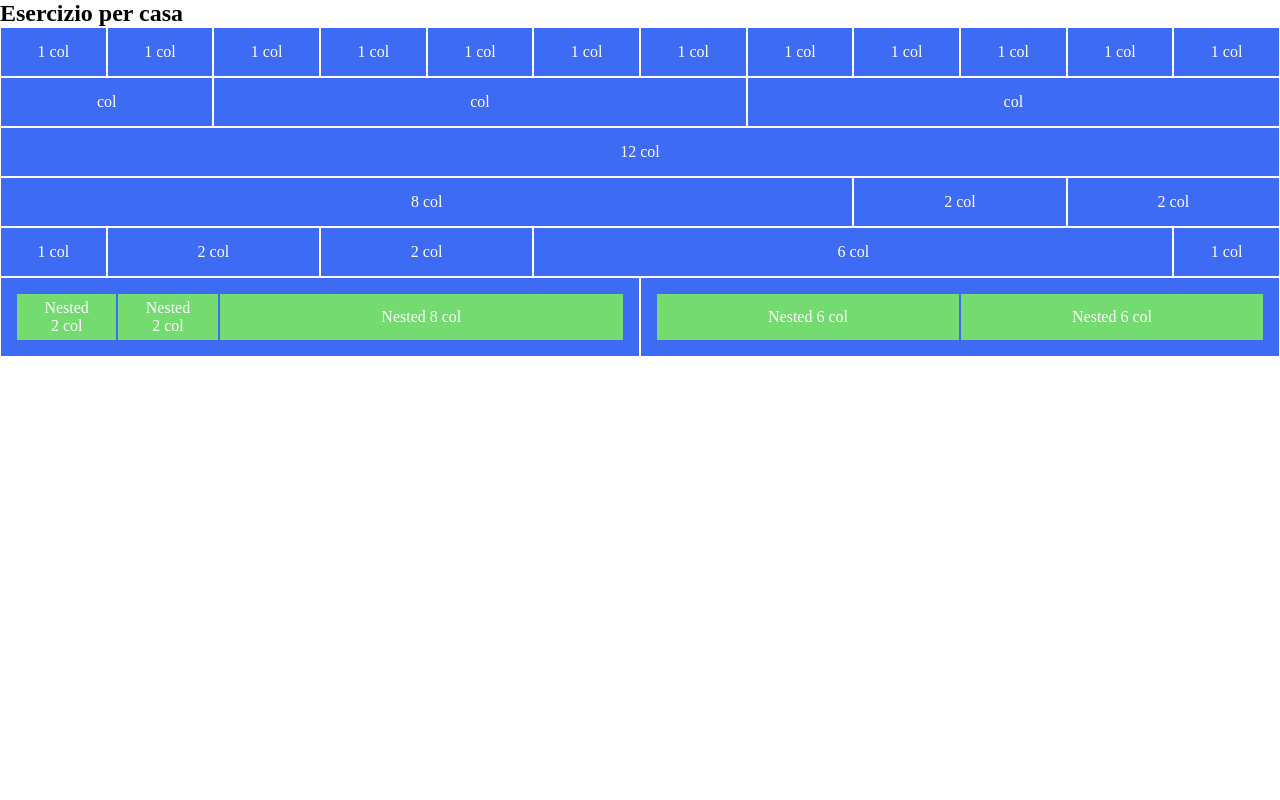
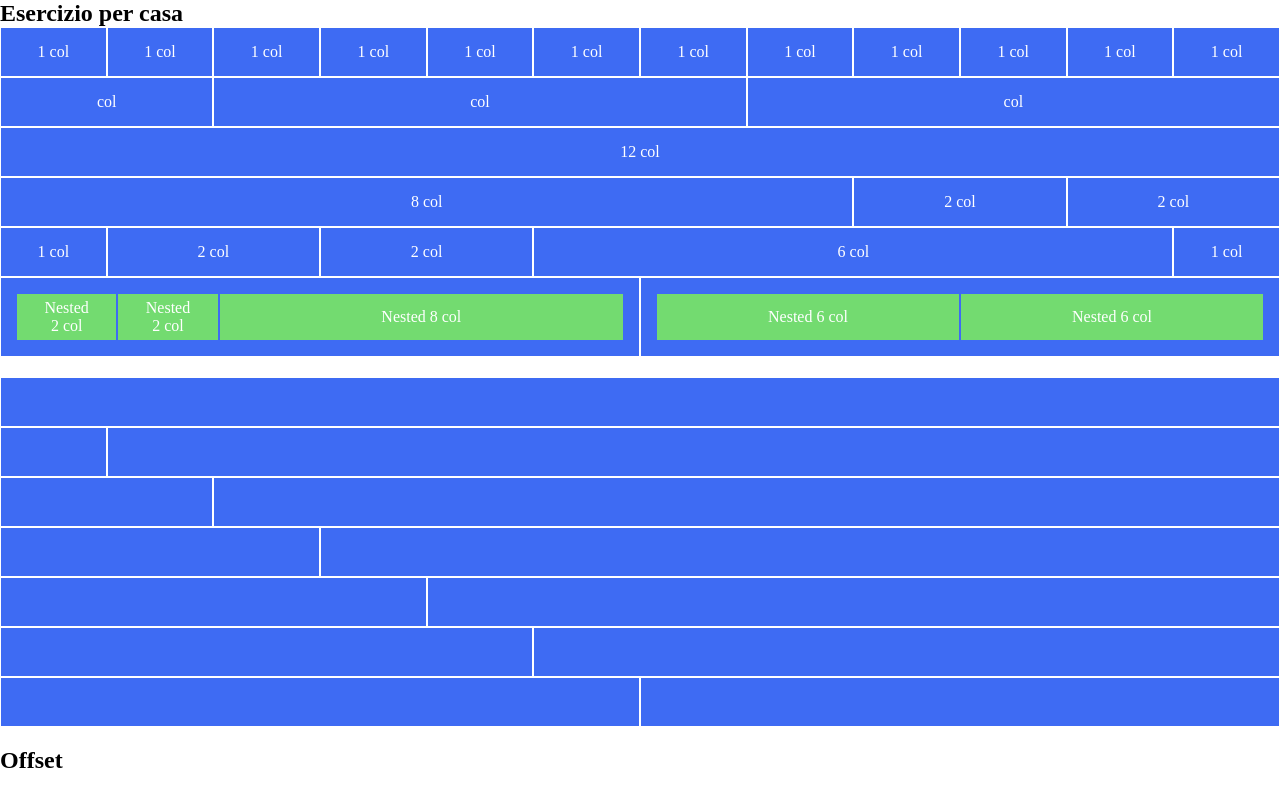
Before and after one commit to lorenzo-guerrini/html-css-12bool, a plain HTML site: page index.html in a window 1280 px wide. Drawn offline with Linux system fonts and the light colour scheme.

Commit message:
finita parte 2

```diff
--- a/index.html
+++ b/index.html
@@ -10,8 +10,8 @@
 <body>
     <div class="container">
         <h2>Esercizio per casa</h2>
+        <div class="row">
 
-        <div class="row">
             <div class="col-xs-1"><span>1 col</span></div>
             <div class="col-xs-1"><span>1 col</span></div>
             <div class="col-xs-1"><span>1 col</span></div>
@@ -54,10 +54,39 @@
                     <div class="col-xs-6"><span>Nested 6 col</span></div>
                 </div>
             </div>
-
         </div>
 
+        <div class="space"></div>
+
         <div class="row">
+            <div class="col-xs-12"></div>
+
+            <div class="col-xs-1"></div>
+            <div class="col-xs-11"></div>
+
+            <div class="col-xs-2"></div>
+            <div class="col-xs-10"></div>
+
+            <div class="col-xs-3"></div>
+            <div class="col-xs-9"></div>
+
+            <div class="col-xs-4"></div>
+            <div class="col-xs-8"></div>
+
+            <div class="col-xs-5"></div>
+            <div class="col-xs-7"></div>
+
+            <div class="col-xs-6"></div>
+            <div class="col-xs-6"></div>
+        </div>
+    </div>
+
+    <div class="space"></div>
+
+    <div class="container">
+        <h2>Offset</h2>
+        <div class="row">
+
 
         </div>
     </div>
--- a/style.css
+++ b/style.css
@@ -28,3 +28,8 @@ span {
     left: 50%;
     transform: translate(-50%, -50%);
 }
+
+.space {
+    width: 100%;
+    height: 20px;
+}
```
